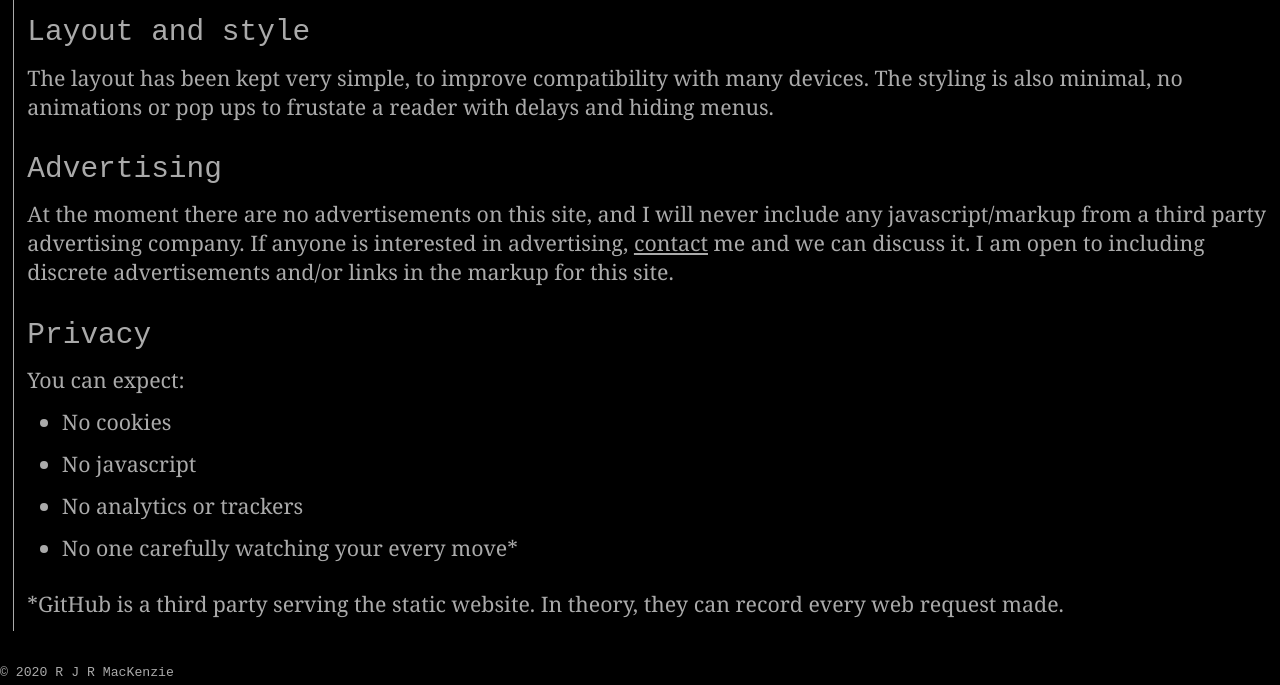
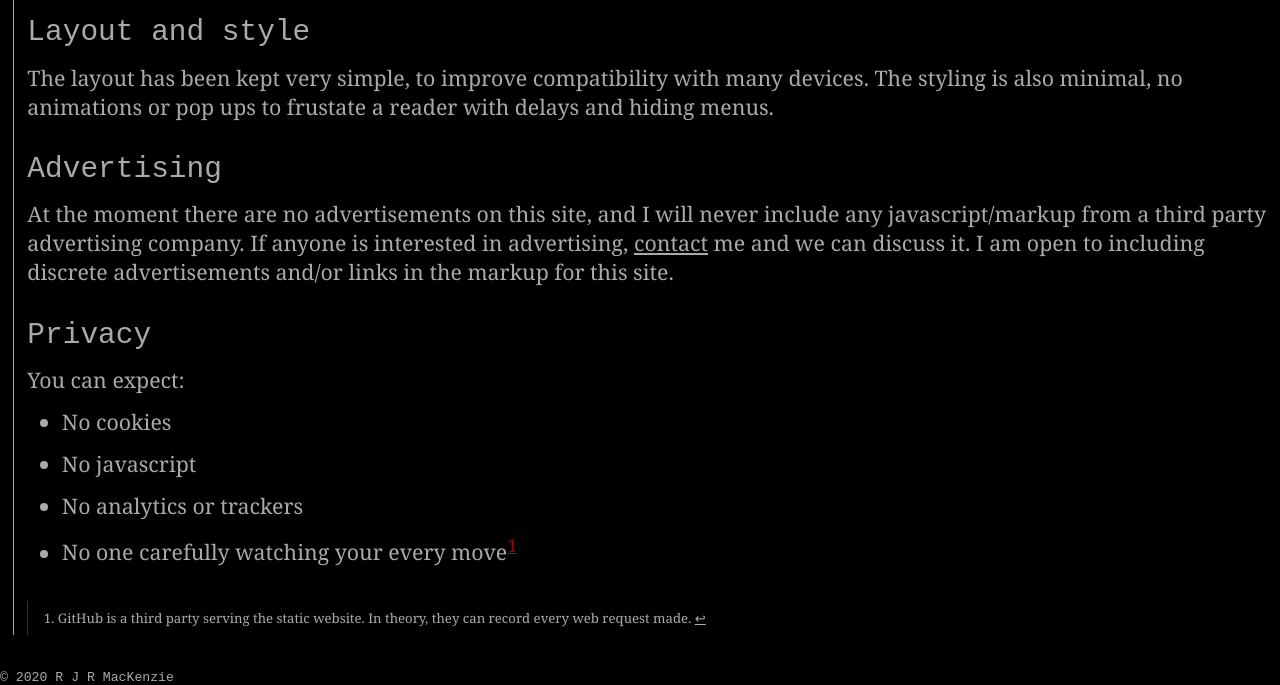
Before and after one commit to dynamitepond/dynamitepond.github.io, a plain HTML site: page about/index.html in a window 1280 px wide. Shown: the part 245-930 px from the top of the page. Drawn offline with Linux system fonts and the light colour scheme.

Commit message:
About page use footnotes

```diff
--- a/about/index.html
+++ b/about/index.html
@@ -187,9 +187,16 @@ If anyone is interested in advertising, <a href="/contact/">contact</a> me and w
 <li>No cookies</li>
 <li>No javascript</li>
 <li>No analytics or trackers</li>
-<li>No one carefully watching your every move*</li>
+<li>No one carefully watching your every move<sup id="fnref:1"><a href="#fn:1" class="footnote-ref" role="doc-noteref">1</a></sup></li>
 </ul>
-<p>*GitHub is a third party serving the static website. In theory, they can record every web request made.</p>
+<section class="footnotes" role="doc-endnotes">
+<hr>
+<ol>
+<li id="fn:1" role="doc-endnote">
+<p>GitHub is a third party serving the static website. In theory, they can record every web request made. <a href="#fnref:1" class="footnote-backref" role="doc-backlink">&#x21a9;&#xfe0e;</a></p>
+</li>
+</ol>
+</section>
 
 
     </div>
```
